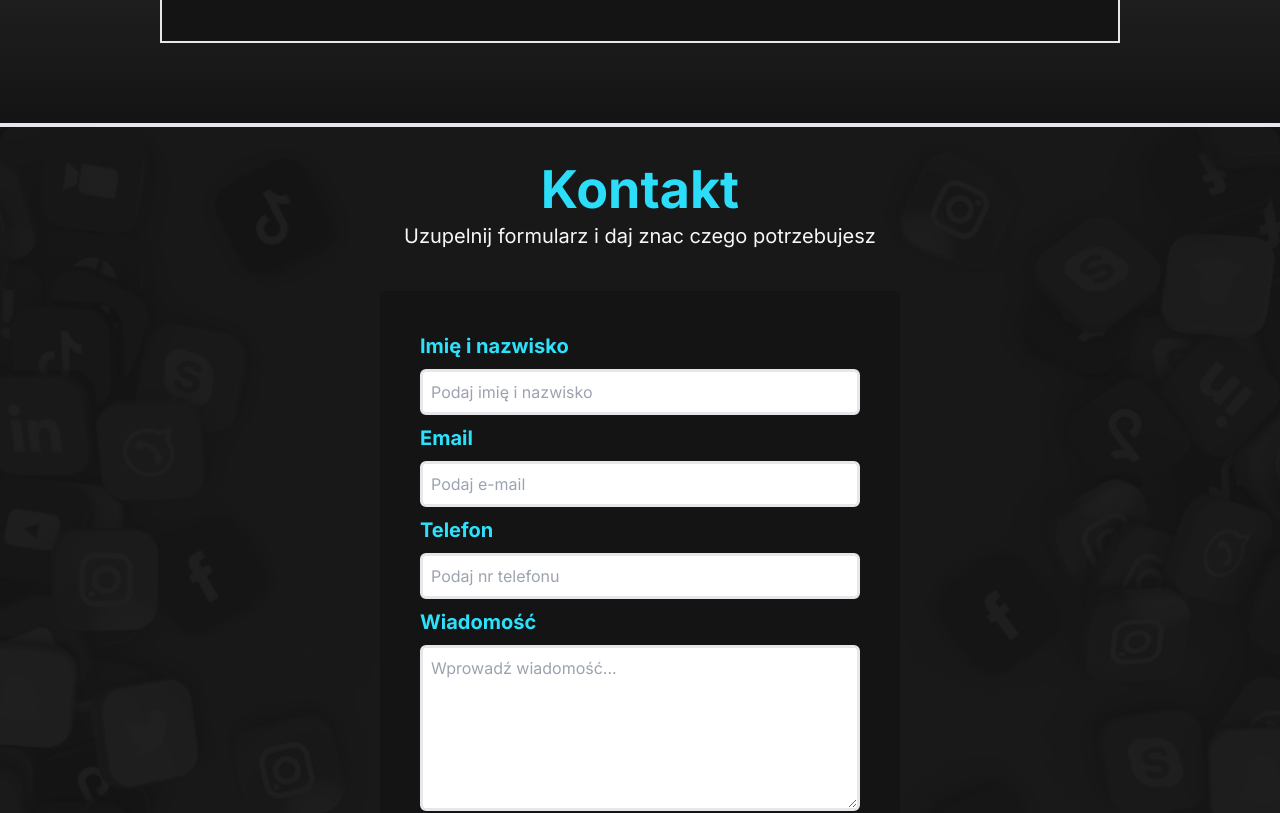
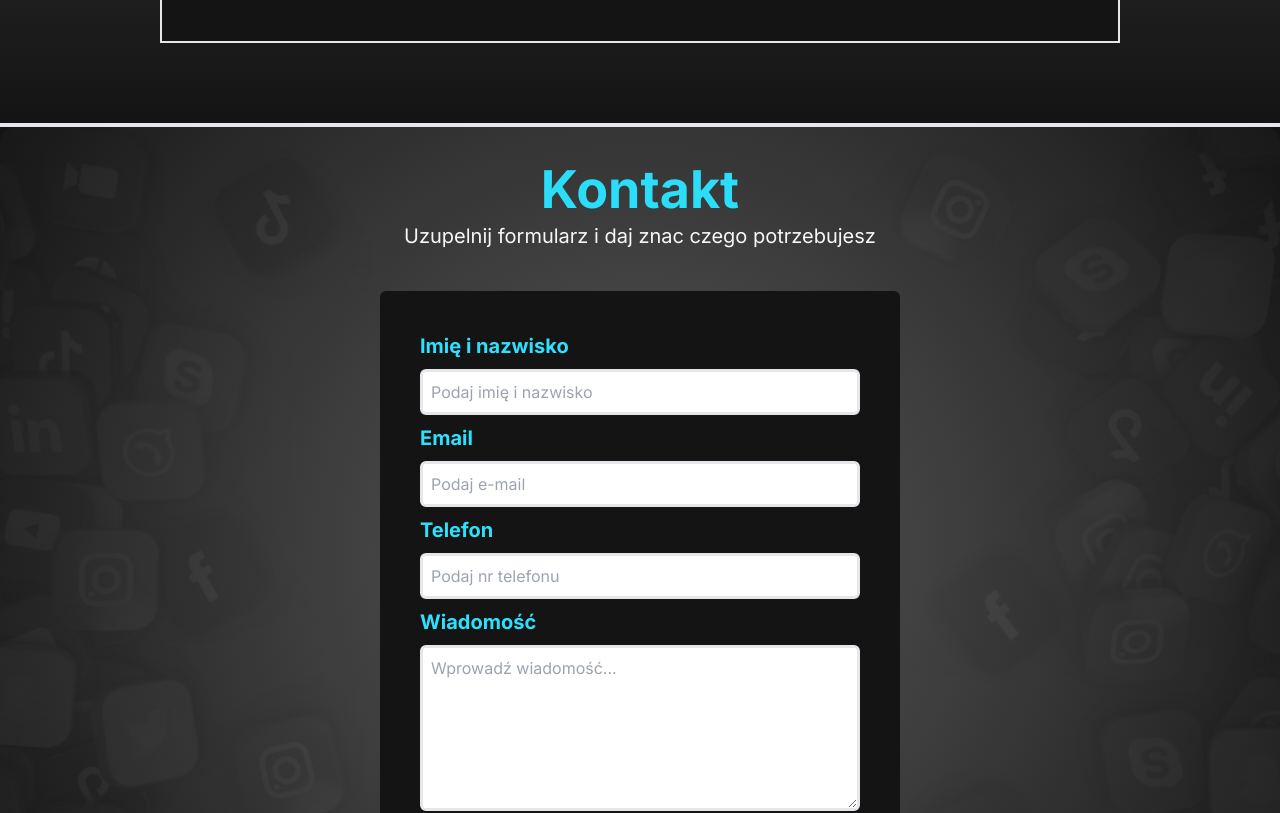
Before and after one commit to MateuszKuruc/marketing-portfolio, a Next.js app in the folder marketing-portfolio/: page / in a window 1280 px wide. Shown: the part 1794-2607 px from the top of the page. Built offline with nearby package versions, Linux system fonts and the light colour scheme.

Commit message:
introduce radial-gradient for contact component to improve appearance

```diff
--- a/marketing-portfolio/src/components/Contact.tsx
+++ b/marketing-portfolio/src/components/Contact.tsx
@@ -5,8 +5,8 @@ import Image from "next/image";
 
 const Contact = () => {
   return (
-    <section className="border-t-4 bg-gradient-to-b from-gray-90 py-0 max-container">
-      <div className="flex flex-col md:items-center relative w-full bg-gradient-to-t from-gray-90 to-gray-90">
+    <section className="border-t-4 bg- py-0 max-container bg-radial-gradient">
+      <div className="flex flex-col md:items-center relative w-full">
         <h1 className="bold-52 mt-8 lg:bold-70 text-blue-50">Kontakt</h1>
         <p className="regular-20 text-white">
           Uzupelnij formularz i daj znac czego potrzebujesz
--- a/marketing-portfolio/tailwind.config.ts
+++ b/marketing-portfolio/tailwind.config.ts
@@ -37,6 +37,7 @@ module.exports = {
         "feature-bg": "url('/feature-bg.png')",
         pattern: "url('/pattern.png')",
         "pattern-2": "url('/pattern-bg.png')",
+        "radial-gradient": "radial-gradient(circle, #585858, #141414)",
       },
       borderWidth: {
         "2.5": "2.5px",
```
